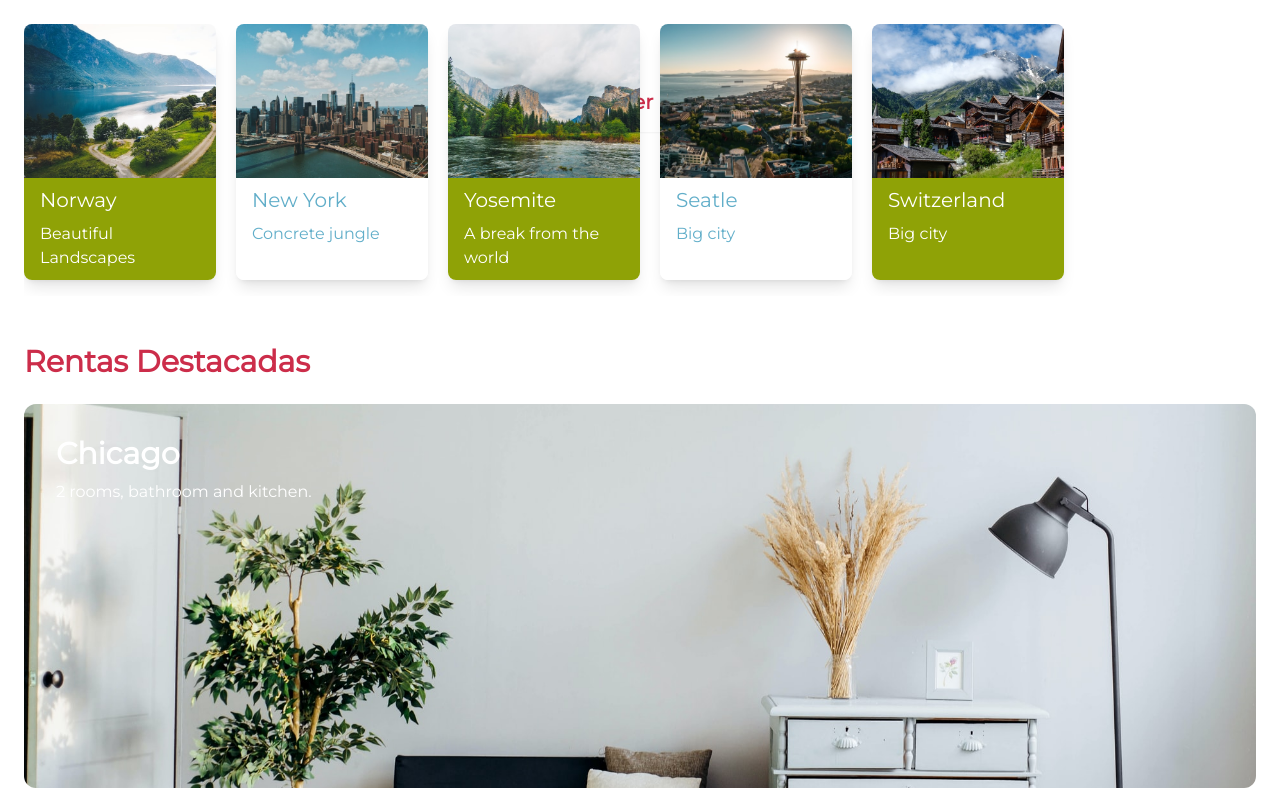
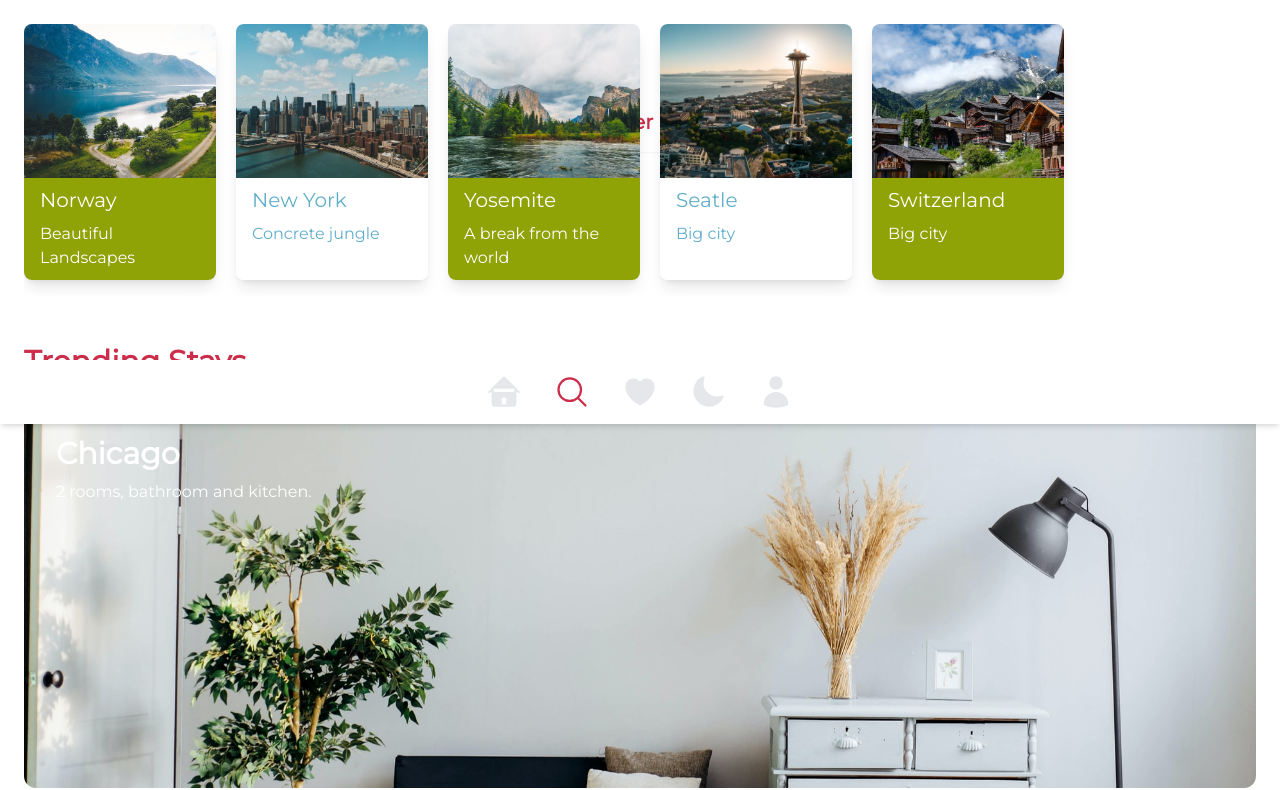
Before and after one commit to Alexisliao10/Alexisliao10.github.io, a website: page public/index.html in a window 1280 px wide. Shown: the part 376-1166 px from the top of the page. Drawn offline with Linux system fonts and the light colour scheme.

Commit message:
Tab-bar funcional agregado
Este es un tabar para dispositivos movil para que el usuario pueda
navegar en la pagina web sin necesidad de scrollear tanto.

```diff
--- a/public/index.html
+++ b/public/index.html
@@ -1,5 +1,5 @@
 <!DOCTYPE html>
-<html lang="en">
+<html lang="en" class="scroll-smooth">
 
 <head>
 	<meta charset="UTF-8">
@@ -14,13 +14,12 @@
 
 <body class="font-Montserrat">
 	<nav></nav>
-	<div id="tab_bar"></div>
 	<section class="w-full h-auto">
 		<div id="home">
 			<div class="w-full h-3/4 relative">
 				<div class="w-full h-full flex flex-col absolute space-y-96 py-4 items-center">
 					<input
-						class="w-48 outline-none p-3 rounded-full shadow-sm transition duration-300 focus-within:shadow-sm focus:ring-2 focus:w-11/12"
+						class="w-48 outline-none p-3 mt-5 rounded-full shadow-sm transition duration-300 focus-within:shadow-sm focus:ring-2 focus:w-11/12"
 						type="search" placeholder="San Francisco" name="" id="">
 					<button
 						class="w-56 text-xl text-primary font-semibold p-4 bg-white rounded-full shadow-sm transition-all duration-500 ease-in-out hover:bg-primary hover:text-white transform hover:translate-y-1 hover:scale-110">Explorer
@@ -31,8 +30,8 @@
 				</div>
 			</div>
 		</div>
-		<div class="p-6" id=" recomendados">
-			<p class="text-3xl font-semibold text-primary">Recomendados</p>
+		<div class="p-6" id="recomendados">
+			<p class="text-3xl font-semibold text-primary">Our Recomendations</p>
 			<div
 				class="w-auto h-72 items-center mt-6 overflow-x-auto overscroll-x-contain flex space-x-5 overflow-y-hidden scrollbar-hide">
 				<div class="card">
@@ -73,7 +72,7 @@
 			</div>
 		</div>
 		<div class="px-6 h-full w-full" id="rentas_destacadas">
-			<p class="text-3xl text-primary font-semibold pb-6 mt-6">Rentas Destacadas</p>
+			<p class="text-3xl text-primary font-semibold pb-6 mt-6">Trending Stays</p>
 			<div class="w-full h-full flex flex-col space-y-6 items-center">
 				<div class="w-full h-96 bg-chicago bg-cover bg-center rounded-xl">
 					<p class="cardTitle">Chicago</p>
@@ -133,6 +132,45 @@
 		<p class="text-sm text-gray-300 font-semibold">Platzi Travel, inc</p>
 		<p class="text-sm text-gray-300 font-semibold">Follow US</p>
 	</footer>
+	<div class="w-full h-16 bg-white fixed left-0 bottom-0 shadow-md flex space-x-8 justify-center items-center"
+		id="tab_bar">
+		<a href="#home">
+			<svg xmlns="http://www.w3.org/2000/svg" fill="none" viewBox="0 0 24 24" stroke-width="1.5"
+				stroke="currentColor" class="w-9 h-9">
+				<path class="fill-current text-gray-200" stroke-linecap="round" stroke-linejoin="round"
+					d="M2.25 12l8.954-8.955c.44-.439 1.152-.439 1.591 0L21.75 12M4.5 9.75v10.125c0 .621.504 1.125 1.125 1.125H9.75v-4.875c0-.621.504-1.125 1.125-1.125h2.25c.621 0 1.125.504 1.125 1.125V21h4.125c.621 0 1.125-.504 1.125-1.125V9.75M8.25 21h8.25" />
+			</svg>
+		</a>
+		<a href="#recomendados">
+			<svg xmlns="http://www.w3.org/2000/svg" fill="none" viewBox="0 0 24 24" stroke-width="1.5"
+				stroke="currentColor" class="w-9 h-9">
+				<path class="text-primary" stroke-linecap="round" stroke-linejoin="round"
+					d="M21 21l-5.197-5.197m0 0A7.5 7.5 0 105.196 5.196a7.5 7.5 0 0010.607 10.607z" />
+			</svg>
+		</a>
+		<a href="#rentas_destacadas">
+			<svg xmlns="http://www.w3.org/2000/svg" fill="none" viewBox="0 0 24 24" stroke-width="1.5"
+				stroke="currentColor" class="w-9 h-9">
+				<path class="fill-current text-gray-200" stroke-linecap="round" stroke-linejoin="round"
+					d="M21 8.25c0-2.485-2.099-4.5-4.688-4.5-1.935 0-3.597 1.126-4.312 2.733-.715-1.607-2.377-2.733-4.313-2.733C5.1 3.75 3 5.765 3 8.25c0 7.22 9 12 9 12s9-4.78 9-12z" />
+			</svg>
+		</a>
+		<button>
+			<svg xmlns="http://www.w3.org/2000/svg" fill="none" viewBox="0 0 24 24" stroke-width="1.5"
+				stroke="currentColor" class="w-9 h-9">
+				<path class="fill-current text-gray-200" stroke-linecap="round" stroke-linejoin="round"
+					d="M21.752 15.002A9.718 9.718 0 0118 15.75c-5.385 0-9.75-4.365-9.75-9.75 0-1.33.266-2.597.748-3.752A9.753 9.753 0 003 11.25C3 16.635 7.365 21 12.75 21a9.753 9.753 0 009.002-5.998z" />
+			</svg>
+		</button>
+		<a href="#">
+			<svg xmlns="http://www.w3.org/2000/svg" fill="none" viewBox="0 0 24 24" stroke-width="1.5"
+				stroke="currentColor" class="w-9 h-9">
+				<path class="fill-current text-gray-200" stroke-linecap="round" stroke-linejoin="round"
+					d="M15.75 6a3.75 3.75 0 11-7.5 0 3.75 3.75 0 017.5 0zM4.501 20.118a7.5 7.5 0 0114.998 0A17.933 17.933 0 0112 21.75c-2.676 0-5.216-.584-7.499-1.632z" />
+			</svg>
+		</a>
+	</div>
+
 </body>
 
 </html>
```
Also changed, not shown: public/css/tailwind.css.
